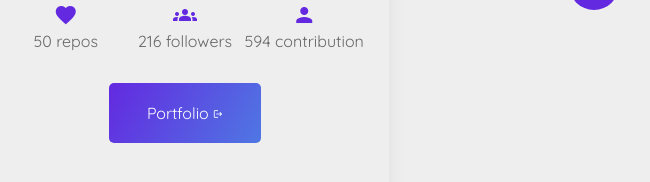
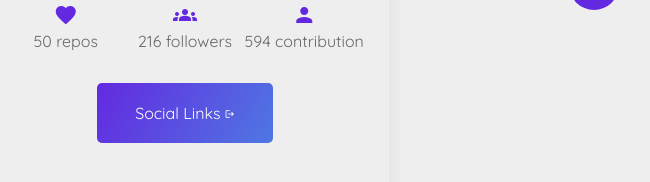
Before and after one commit to mahtamun-hoque-fahim/about-me-card, a plain HTML site: page index.html in a window 1280 px wide. Shown: the part 440-622 px from the top of the page, without its empty margins (455-1105 px from the left). Drawn offline with Linux system fonts and the light colour scheme.

Commit message:
portfolio button changed to bio.link

```diff
--- a/index.html
+++ b/index.html
@@ -43,7 +43,7 @@
             </div>
 
             <div class="portfolio-button">
-                <a href="https://fahim.pages.dev/" class="link" target="_blank"><button class="portfolio">Portfolio <span
+                <a href="https://faahim.bio.link/" class="link" target="_blank"><button class="portfolio">Social Links <span
                             class="material-icons">
                             logout
                         </span></button></a>
```
